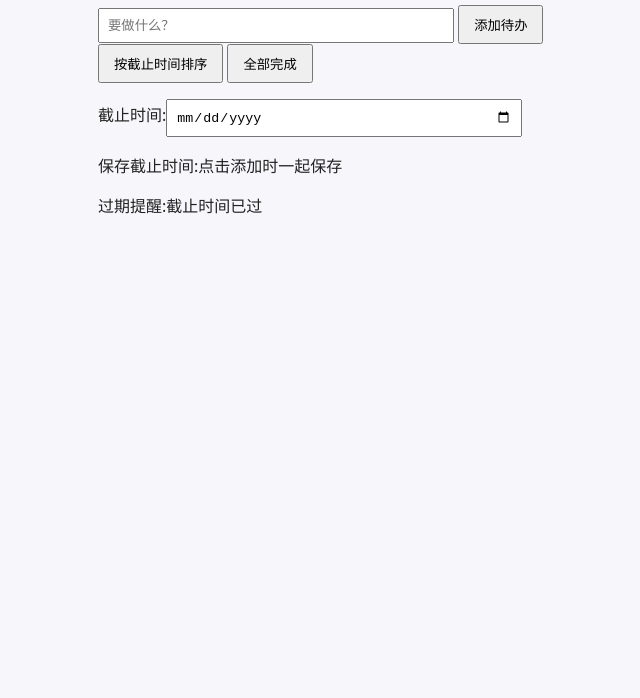
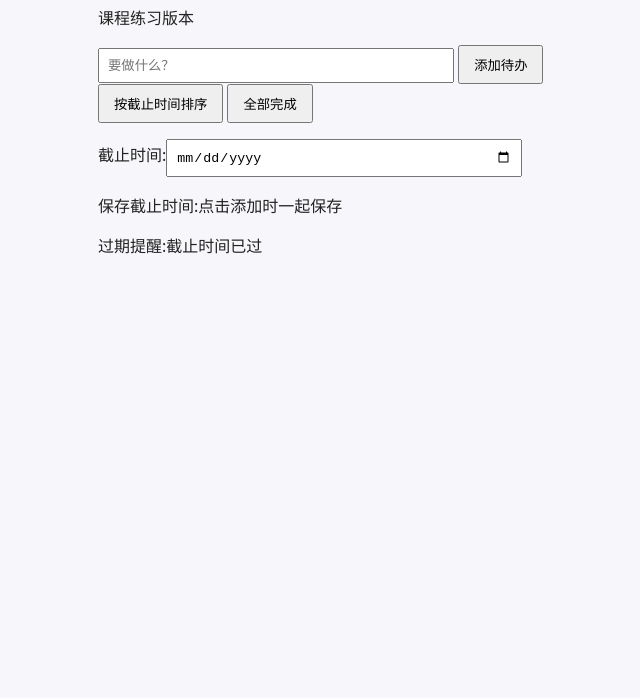
Before and after one commit to kzmoon/todo-app, a plain HTML site: page index.html in a window 1280 px wide. Shown: the part 102-800 px from the top of the page, without its empty margins (262-902 px from the left). Drawn offline with Linux system fonts and the light colour scheme.

Commit message:
master：更新页面提示

```diff
--- a/index.html
+++ b/index.html
@@ -12,6 +12,7 @@
 </head>
 <body>
   <h1>待办事项</h1>
+  <p class="notice">课程练习版本</p>
   <input id="todo" placeholder="要做什么？">
   <button onclick="addTodo()">添加待办</button>
   <button id="sort">按截止时间排序</button>
```
